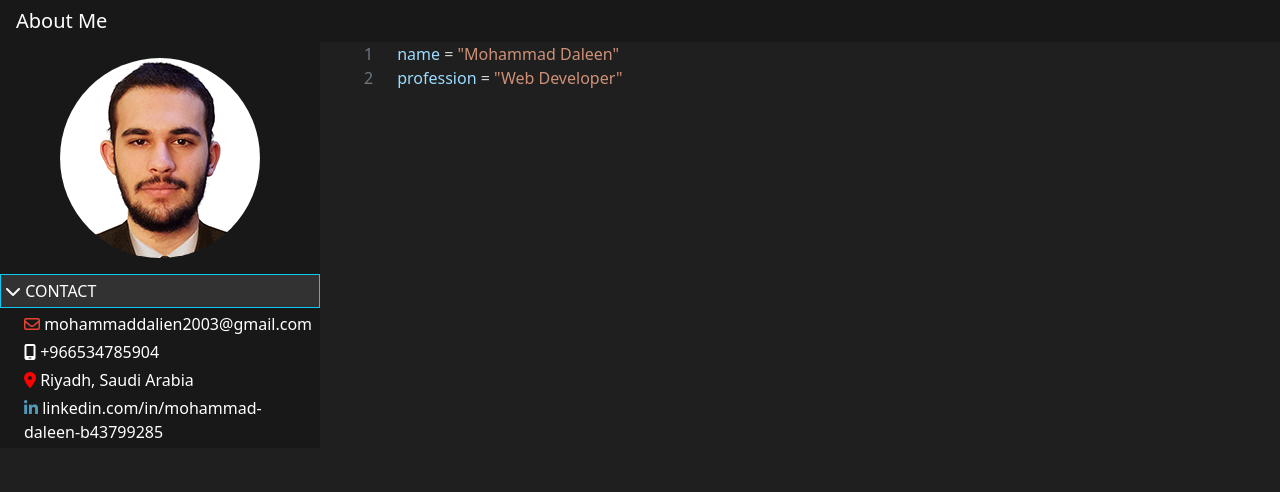
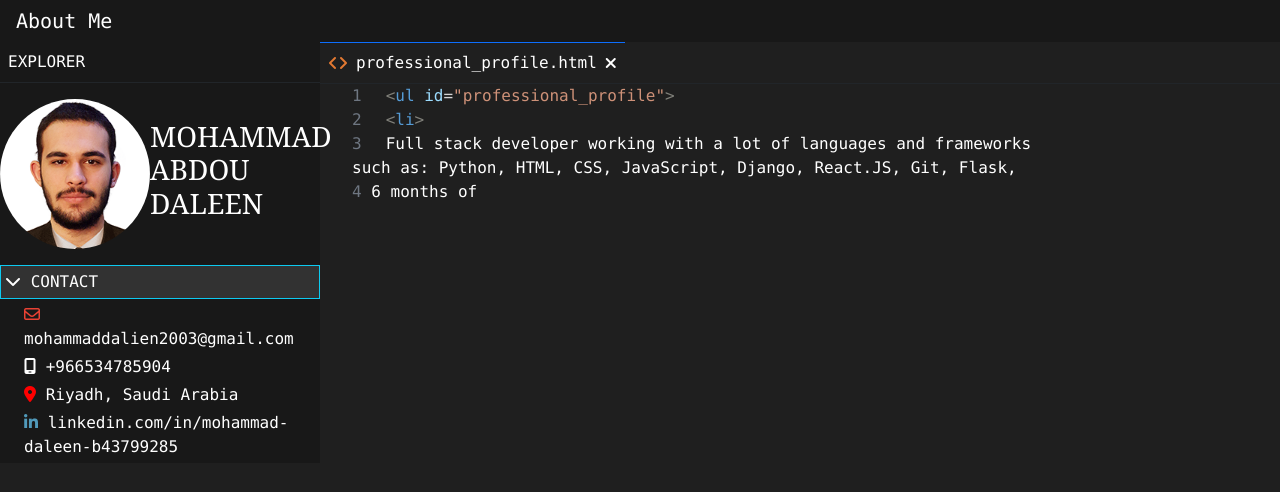
Before and after one commit to MohammadDaleen/cv, a Django app: page / in a window 1280 px wide. Shown: the top 492 px of the page. Run offline with Django 4.2, Linux system fonts and the light colour scheme; some libraries are stand-ins or nearby versions.

Commit message:
Edit: Change font family Start: Add tabs bar, Section for each lang (Currently HTML only)

```diff
--- a/resume/static/resume/styles.css
+++ b/resume/static/resume/styles.css
@@ -1,3 +1,7 @@
+body {
+    font-family: Consolas, 'Courier New', monospace;
+}
+
 #navbar {
     background: #181818 !important;
 }
@@ -11,8 +15,8 @@
 }
 
 #profile {
-    width: 200px;
-    height: 200px;
+    width: 150px;
+    height: 150px;
 }
 
 body {
@@ -31,6 +35,7 @@ li:before {
     color: #6e7681;
 }
 
+/* Python Colors */
 .variable {
     color: #9cdcfe;
 }
@@ -42,3 +47,16 @@ li:before {
 .string {
     color: #ce9178;
 }
+
+/* HTML Colors */
+.tag {
+    color: #569cd6;
+}
+
+.attr {
+    color: #9cdcfe;
+}
+
+.sub-sign {
+    color: #80807a;
+}
--- a/resume/templates/resume/index.html
+++ b/resume/templates/resume/index.html
@@ -5,8 +5,16 @@
 {% block body %}
     <div class="row d-flex align-content-stretch text-white">
         <div id="sidebar" class="col-3 sidebar p-0">
-            <div class="d-flex justify-content-center py-3">
+            <div class='d-flex align-items-center p-2 border-dark border-bottom'>
+                EXPLORER
+            </div>
+            <div class="d-flex justify-content-evenly align-items-center py-3">
                 <img id="profile" src="{% static 'resume/profile.png' %}" class="rounded-circle" alt="Profile Picture">
+                <h3 style="font-family: Georgia;">
+                    <div>MOHAMMAD</div>
+                    <div>ABDOU</div>
+                    <div>DALEEN</div>
+                </h3>
             </div>
             <div id="selected" class="border border-info">
                 <p class="m-1">
@@ -39,17 +47,40 @@
                 </p>
             </div>
         </div>
-        <div id="main" class="col-9">
+        <div id="main" class="col-9 p-0">
+            <div class='d-flex align-items-center border-dark border-bottom'>
+                <div class="d-flex align-items-center justify-content-center border-primary border-top p-2">
+                    <div class="d-flex justify-content-start align-items-center">
+                        <i class="fa-solid fa-angle-left" style="color: #e37932;"></i>
+                        <i class="fa-solid fa-angle-right" style="color: #e37932;"></i>
+                    </div>
+                    <div class="mx-2">
+                        professional_profile.html
+                    </div>
+                    <i class="fa-solid fa-xmark" style="color: #ffffff;"></i>
+                </div>
+            </div>
             <ol>
                 <li class="d-flex">
                     <div class="ms-4">
-                        <span class="variable">name</span> <span class="sign">=</span> <span class="string">"Mohammad Daleen"</span>
+                        <span class="sub-sign"><</span><span class="tag">ul</span> <span class="attr">id</span><span class="sign">=</span><span class="string">"professional_profile"</span><span class="sub-sign">></span>
                     </div>
                 </li>
                 <li class="d-flex">
                     <div class="ms-4">
-                        <span class="variable">profession</span> <span class="sign">=</span> <span class="string">"Web Developer"</span>
+                        <span class="sub-sign"><</span><span class="tag">li</span><span class="sub-sign">></span>
                     </div>
+                </li>
+                <li class="d-flex">
+                    <div class="ms-4">
+                            Full stack developer working with a lot of languages and frameworks
+                    </div>
+                </li>
+
+                    such as: Python, HTML, CSS, JavaScript, Django, React.JS, Git, Flask,
+                </li>
+                <li>
+                    6 months of
                 </li>
             </ol>
         </div>
```
